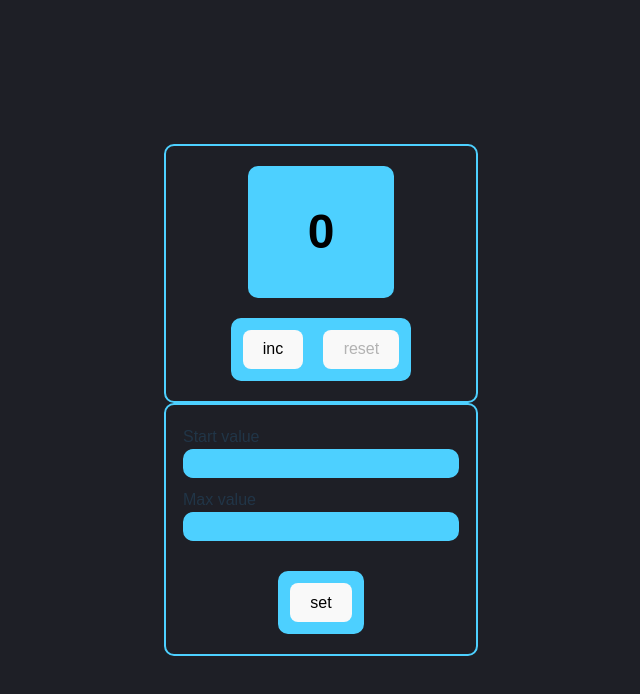
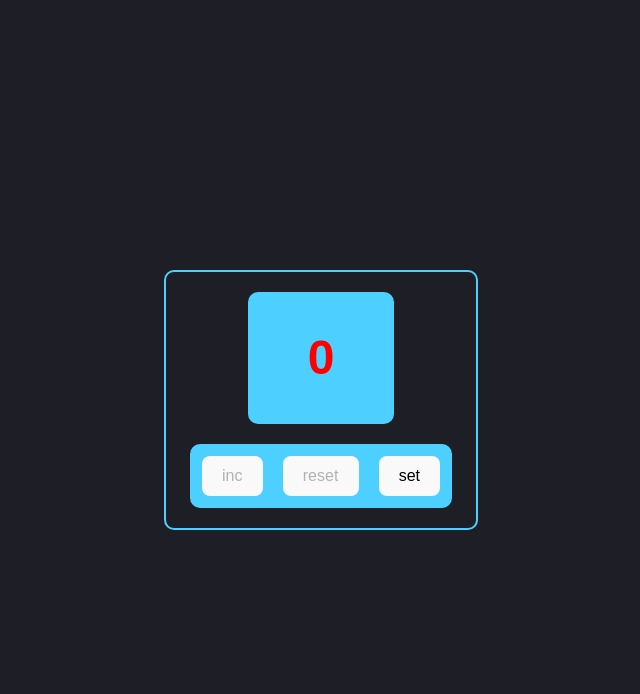
Before and after one commit to vVictoRras/myCounter, a React (Vite) app: page / in a window 1280 px wide. Shown: the top 694 px of the page, without its empty margins (319-959 px from the left). Built offline with nearby package versions, Linux system fonts and the light colour scheme.

Commit message:
add UseEffect

```diff
--- a/src/App.tsx
+++ b/src/App.tsx
@@ -1,64 +1,93 @@
-import {useState} from 'react'
+import { useState, useEffect } from 'react'
 import './App.css'
-import {Buttons} from "./components/Buttons.tsx";
-import {Tablo} from "./components/Tablo.tsx";
+import { Buttons } from "./components/Buttons.tsx";
+import { Display } from "./components/Display.tsx";
+import { Settings } from "./components/Settings.tsx";
 
 function App() {
-    //const [count, setCount] = useState(0)
+    const [showSettings, setShowSettings] = useState(false);
+    const [count, setCount] = useState(0);
+    const [maxVal, setMaxVal] = useState(5);
 
-    const [count, setCount] = useState<number>(() => {
-        return Number(localStorage.getItem("startValue")) || 0;
-    });
+    // Загрузка начальных значений из localStorage при монтировании
+    useEffect(() => {
+        const savedStartValue = Number(localStorage.getItem("startValue"));
+        const savedMaxValue = Number(localStorage.getItem("maxValue"));
 
-    const [maxVal, setMaxVal] = useState<number>(() => {
-        return Number(localStorage.getItem("maxValue")) || 5;
-    });
-
-
-
-    const minValue = () => {
-        const start= localStorage.getItem( "startValue")
-        return Number(start)
+        if (!isNaN(savedStartValue)) {
+            setCount(savedStartValue);
         }
 
+        if (!isNaN(savedMaxValue)) {
+            setMaxVal(savedMaxValue);
+        }
+    }, []);
 
-    const maxValue = () => {
-        const max= localStorage.getItem( "maxValue")
-        return Number(max)
+    // Получение минимального значения
+    const minValue = () => {
+        const start = localStorage.getItem("startValue");
+        return Number(start) || 0;
     }
 
-
     const incrementCountHandler = () => {
-        setCount(count => count + 1)
+        setCount(prev => {
+            const newCount = prev + 1;
+            return newCount > maxVal ? prev : newCount; // Защита от превышения maxVal
+        });
     }
 
     const resetCountHandler = () => {
         const start = minValue();
-     setCount(start)
+        setCount(start);
     }
 
+    const toggleView = () => {
+        setShowSettings(!showSettings);
+    };
+
+    const handleCloseSettings = () => {
+        setShowSettings(false);
+        // После закрытия настроек обновляем значения из localStorage
+        const savedStartValue = Number(localStorage.getItem("startValue"));
+        const savedMaxValue = Number(localStorage.getItem("maxValue"));
+
+        if (!isNaN(savedStartValue)) {
+            setCount(savedStartValue);
+        }
+
+        if (!isNaN(savedMaxValue)) {
+            setMaxVal(savedMaxValue);
+        }
+    };
+
     return (
-        <>
         <div className="wrapper">
             <div className="container">
-                    <Tablo count={count}
-                           maxValue={maxVal}
+                {showSettings ? (
+                    <Settings onClose={handleCloseSettings} />
+                ) : (
+                    <>
+                        <Display count={count} maxValue={maxVal} />
+                        <div className='button'>
+                            <Buttons
+                                disabled={count >= maxVal}
+                                title={'inc'}
+                                onClick={incrementCountHandler}
                             />
-                    <div className='button'>
-                        <Buttons disabled={count >= maxVal}
-                                 title={'inc'}
-                                 onClick={incrementCountHandler}/>
-
-                        <Buttons disabled={count === minValue()}
+                            <Buttons
+                                disabled={count === minValue()}
                                 title={'reset'}
-                                 onClick={resetCountHandler}/>
-
+                                onClick={resetCountHandler}
+                            />
+                            <Buttons
+                                title={'set'}
+                                onClick={toggleView}
+                            />
                         </div>
-
+                    </>
+                )}
             </div>
         </div>
-
-        </>
     )
 }
 
--- a/src/components/Tablo.tsx
+++ b/src/components/Display.tsx
@@ -1,10 +1,10 @@
-type TabloProps = {
+type DisplayProps = {
     count: number;
     maxValue: number;
 
 };
 
-export const Tablo = ({ count, maxValue, }: TabloProps) => {
+export const Display = ({ count, maxValue, }: DisplayProps) => {
 
     if (count !== undefined) {
         const isRed = maxValue !== undefined && count === maxValue;
--- a/src/components/Settings.tsx
+++ b/src/components/Settings.tsx
@@ -1,12 +1,49 @@
-import React, {ChangeEvent, useState} from 'react';
-import {Buttons} from "./Buttons.tsx";
-import {Inputs} from "./Inputs.tsx";
+import { ChangeEvent, useState, useEffect } from 'react';
+import { Buttons } from "./Buttons.tsx";
+import { Inputs } from "./Inputs.tsx";
 
+type SettingsProps = {
+    onClose: () => void;
+}
 
-export const Settings = () => {
-    const [startValue, setStartValue] = useState('');
-    const [maxValue, setMaxValue] = useState('');
-    const [error, setError] = useState<string | null>(null)
+export const Settings = ({ onClose }: SettingsProps) => {
+    const [startValue, setStartValue] = useState(localStorage.getItem('startValue') || '0');
+    const [maxValue, setMaxValue] = useState(localStorage.getItem('maxValue') || '5');
+    const [error, setError] = useState<string | null>(null);
+    const [isValid, setIsValid] = useState(false);
+
+    useEffect(() => {
+        // Валидация при изменении значений
+        const start = Number(startValue);
+        const max = Number(maxValue);
+
+        if (startValue === '' || maxValue === '') {
+            setError('Both fields are required');
+            setIsValid(false);
+            return;
+        }
+
+        if (isNaN(start) || isNaN(max)) {
+            setError('Please enter valid numbers');
+            setIsValid(false);
+            return;
+        }
+
+        if (start < 0 || max < 0) {
+            setError('Value cannot be negative');
+            setIsValid(false);
+            return;
+        }
+
+        if (start >= max) {
+            setError('Start value must be less than max value');
+            setIsValid(false);
+            return;
+        }
+
+        setError(null);
+        setIsValid(true);
+    }, [startValue, maxValue]);
 
     const onStartChangeHandler = (event: ChangeEvent<HTMLInputElement>) => {
         setStartValue(event.target.value);
@@ -17,62 +54,38 @@ export const Settings = () => {
     };
 
     const setToLocalStorage = () => {
-            if (validInputs()){
+        if (isValid) {
             localStorage.setItem('startValue', startValue);
             localStorage.setItem('maxValue', maxValue);
-                window.location.reload();
-
+            onClose();
+            // Убрал reload - лучше обновлять состояние через props
         }
-
     };
-
-    const validInputs=():boolean=>{
-        const start=Number(startValue)
-        const max=Number(maxValue)
-        if (startValue === '' || maxValue === '') {
-            setError('Both fields are required');
-            return false;
-        }
-
-        if (isNaN(start) || isNaN(max)) {
-            setError('Please enter valid numbers');
-            return false;
-        }
-
-        if (start < 0 || max < 0) {
-            setError('Value cannot be negative');
-            return false;
-        }
-
-        if (start >= max) {
-            setError('Start value must be less than max value');
-            return false;
-        }
-
-        setError(null);
-        return true;
-    }
-
 
     return (
         <>
-            <div className="wrapper">
-                <div className="container">
-
             <div>
                 <label>Start value</label>
-                        < Inputs value={startValue} className={error ? 'error' : ''} onChange={onStartChangeHandler}/>
+                <Inputs
+                    value={startValue}
+                    className={error ? 'error' : ''}
+                    onChange={onStartChangeHandler}
+                />
                 <label>Max value</label>
-                        <Inputs value={maxValue} className={error ? 'error' : ''} onChange={onMaxChangeHandler}/>
+                <Inputs
+                    value={maxValue}
+                    className={error ? 'error' : ''}
+                    onChange={onMaxChangeHandler}
+                />
             </div>
             {error && <div className={'error-message'}>{error}</div>}
             <div className={'button'}>
-                        <Buttons title={'set'}
-                                 onClick={setToLocalStorage}/>
+                <Buttons
+                    title={'set'}
+                    onClick={setToLocalStorage}
+                    disabled={!isValid}
+                />
             </div>
-                </div>
-            </div>
-
         </>
     );
 };
--- a/src/main.tsx
+++ b/src/main.tsx
@@ -2,11 +2,9 @@ import { StrictMode } from 'react'
 import { createRoot } from 'react-dom/client'
 import './index.css'
 import App from './App.tsx'
-import {Settings} from "./components/Settings.tsx";
 
 createRoot(document.getElementById('root')!).render(
   <StrictMode>
       <App />
-      <Settings/>
   </StrictMode>,
 )
```
Lines whose indentation alone changed are shown as unchanged.
